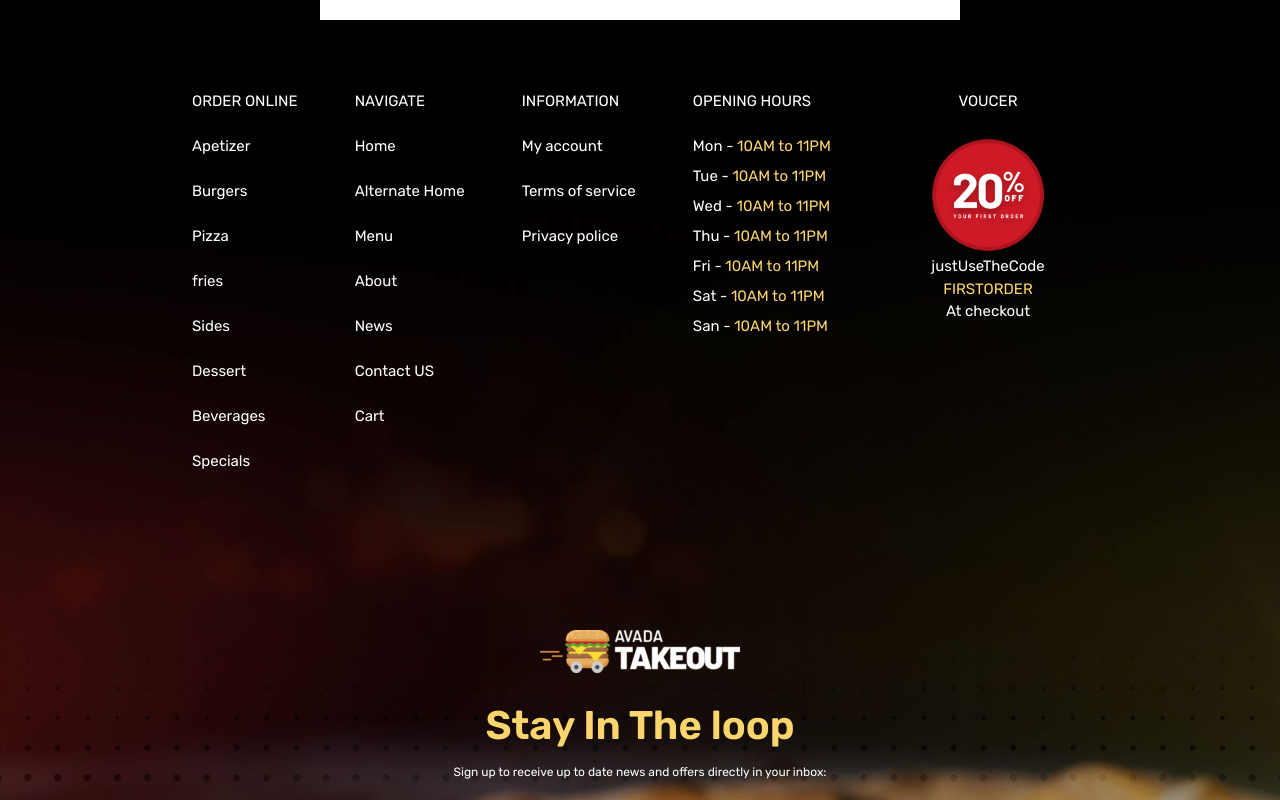
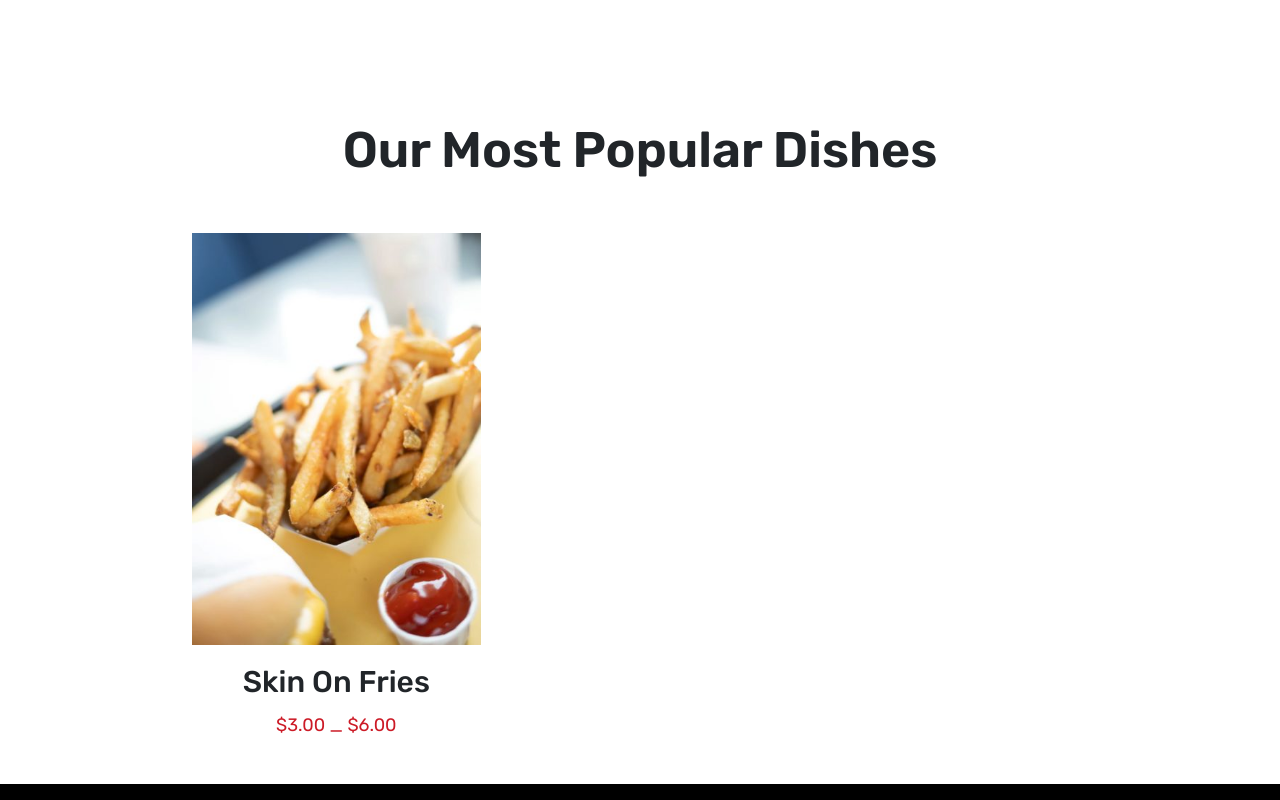
Before and after one commit to FabioBabaglioni/proj-html-vuejs, a Vue app: page / in a window 1280 px wide. Shown: the part 880-1680 px from the top of the page. Built offline with nearby package versions, Linux system fonts and the light colour scheme.

Commit message:
Creo prima card

```diff
--- a/src/components/mainPopularDish.vue
+++ b/src/components/mainPopularDish.vue
@@ -6,9 +6,50 @@ export default {
 </script>
 
 <template>
+    <section class="container_site pb-5">
+
+        <!-- titolo sezione -->
+        <h2 class="pb-5">Our Most Popular Dishes</h2>
+
+        <!-- sezione per le card -->
+        <div class="d-flex">
+            <div class="card">
+                <img class="pb-3" src="../img/skin-on-fries-400x571.jpg" alt="">
+                <div class="title pb-2">Skin On Fries</div>
+                <div class="price">$3.00 _ $6.00</div>
+            </div>
+        </div>
+    </section>
 
 </template>
 
 <style scoped lang="scss">
+@use "./style/partials/variables.scss" as *;
 
+section {
+    padding-top: 150px;
+
+    h2 {
+        font-size: 50px;
+        text-align: center;
+        font-weight: 600;
+    }
+
+    .card {
+        text-align: center;
+        width: calc((100% / 3) - 10px);
+        border: none;
+    }
+
+    .title {
+        font-size: 30px;
+        font-weight: 500;
+    }
+
+    .price {
+        font-size: 18px;
+        color: $brandThird;
+    }
+
+}
 </style>
```
